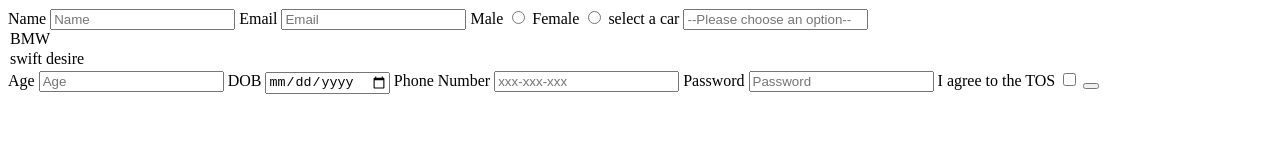
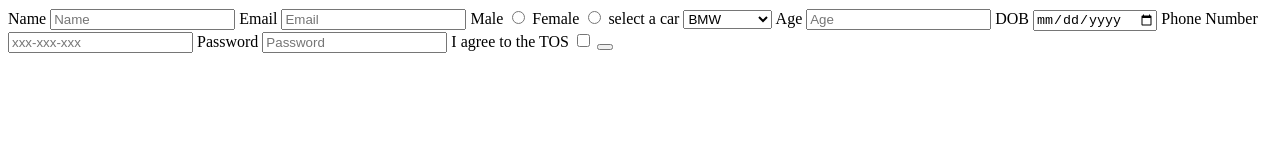
Before and after one commit to acciojob/signup-form-car-Anjanadipti, a website: page main.html in a window 1280 px wide. Drawn offline with Linux system fonts and the light colour scheme.

Commit message:
created a submission

```diff
--- a/main.html
+++ b/main.html
@@ -17,9 +17,10 @@
 			<label for="gender-f">Female</label>
 		<input  type="radio" id="gender_f" name="gender" >
 		<label for="cars"> select a car</label>
-		<input placeholder="--Please choose an option--" type="select" id="cars" required>
+		<select placeholder="--Please choose an option--" type="select" id="cars" required>
 		<option>BMW</option>
 		<option>swift desire</option>
+		</select>
 		<label for="age">Age</label>
 		<input placeholder="Age" type="number" id="age" required>
 		<label for="dob"> DOB</label>
```
